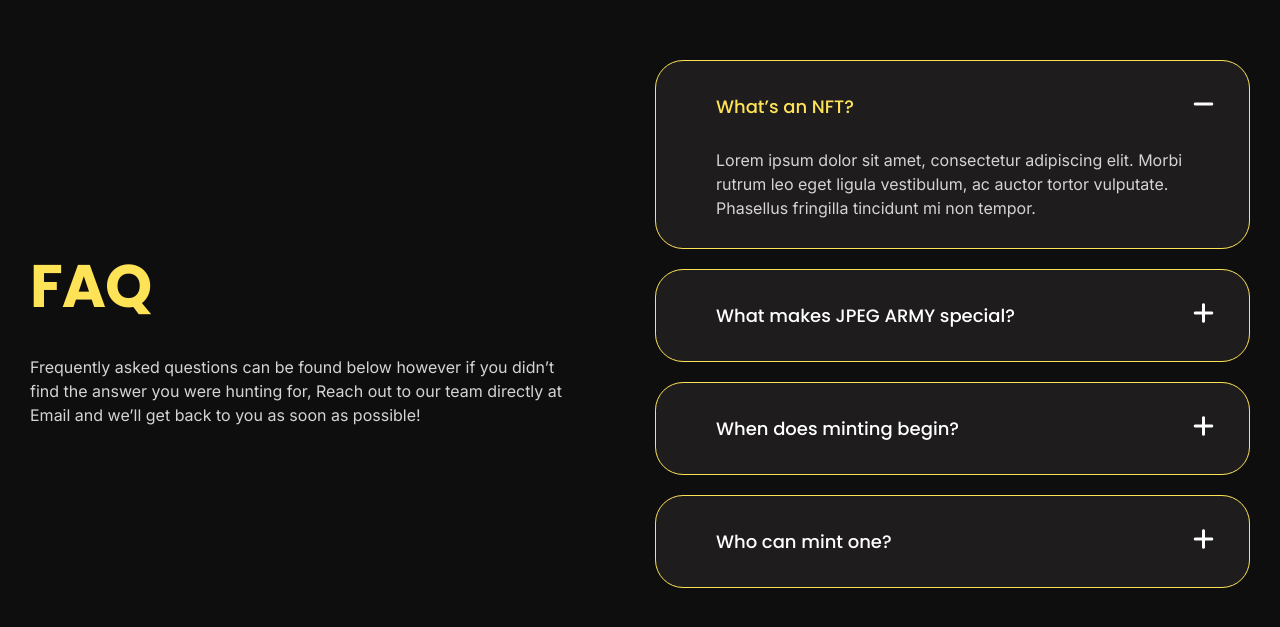
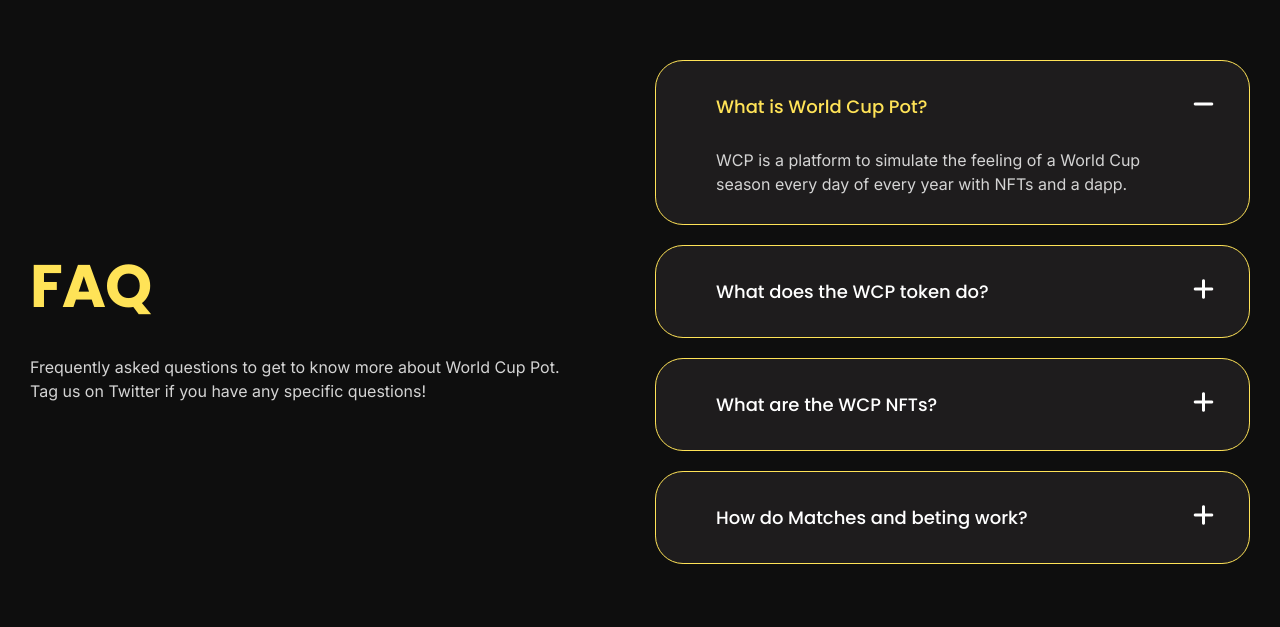
Before and after one commit to ArunSankarKs/worldcuppot-new, a React (Create React App) app: page / in a window 1280 px wide. Shown: the part 5727-6354 px from the top of the page. Built offline with nearby package versions, Linux system fonts and the light colour scheme.

Commit message:
Add files via upload

```diff
--- a/src/components/Pages/FAQ/faq.js
+++ b/src/components/Pages/FAQ/faq.js
@@ -20,21 +20,19 @@
         <div className='title-style mb-4'>
             <h2>FAQ</h2>
         </div>
-         <div className="pr-lg-5">Frequently asked questions can be found below however if you didn’t find the answer you were hunting for, Reach out to our team directly at Email and we’ll get back to you as soon as possible!</div>
+         <div className="pr-lg-5">Frequently asked questions to get to know more about World Cup Pot. Tag us on Twitter if you have any specific questions!</div>
 					</div>
            <div class="col-md-6">
             <div className='mt-lg-0 mt-5'>
             <Accordion defaultActiveKey="0">
                 <Accordion.Item eventKey="0">
-                  <Accordion.Header>What’s an NFT?</Accordion.Header>
+                  <Accordion.Header>What is World Cup Pot?</Accordion.Header>
                   <Accordion.Body>
-                  Lorem ipsum dolor sit amet, consectetur adipiscing elit.
-                  Morbi rutrum leo eget ligula vestibulum, ac auctor tortor vulputate.
-                  Phasellus fringilla tincidunt mi non tempor.
+                  WCP is a platform to simulate the feeling of a World Cup season every day of every year with NFTs and a dapp.
                   </Accordion.Body>
                 </Accordion.Item>
                 <Accordion.Item eventKey="1">
-                  <Accordion.Header>What makes JPEG ARMY special?</Accordion.Header>
+                  <Accordion.Header>What does the WCP token do?</Accordion.Header>
                   <Accordion.Body>
                     Lorem ipsum dolor sit amet, consectetur adipiscing elit, sed do
                     eiusmod tempor incididunt ut labore et dolore magna aliqua. Ut enim ad
@@ -42,7 +40,7 @@
                   </Accordion.Body>
                 </Accordion.Item>
                 <Accordion.Item eventKey="2">
-                  <Accordion.Header>When does minting begin?</Accordion.Header>
+                  <Accordion.Header>What are the WCP NFTs?</Accordion.Header>
                   <Accordion.Body>
                     Lorem ipsum dolor sit amet, consectetur adipiscing elit, sed do
                     eiusmod tempor incididunt ut labore et dolore magna aliqua. Ut enim ad
@@ -50,7 +48,7 @@
                   </Accordion.Body>
                 </Accordion.Item>
                 <Accordion.Item eventKey="3">
-                  <Accordion.Header>Who can mint one?</Accordion.Header>
+                  <Accordion.Header>How do Matches and beting work?</Accordion.Header>
                   <Accordion.Body>
                     Lorem ipsum dolor sit amet, consectetur adipiscing elit, sed do
                     eiusmod tempor incididunt ut labore et dolore magna aliqua. Ut enim ad
```
